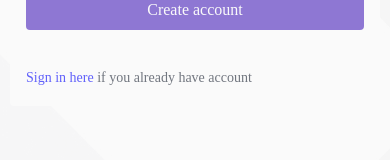
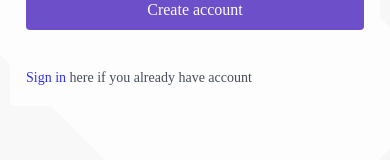
Before and after one commit to syed-hasnain-mehadi-one/demo-zoho-app, a React Native app: screen /Signup in a window 390 px wide. Shown: the part 669-829 px from the top of the page. Built offline with nearby package versions, Linux system fonts and the light colour scheme.

Commit message:
remove pressable commonent from code

```diff
--- a/src/screens/Login.js
+++ b/src/screens/Login.js
@@ -46,9 +46,11 @@ export default function Login({navigation}) {
             <FullSizeBtn label="Sign In" />
             <View style={styles.infoTitle}>
               <Text style={styles.info}>
-                <Pressable onPress={() => navigation.navigate('Signup')}>
-                  <Text style={styles.linkBtn}>Register here </Text>
-                </Pressable>
+                <Text
+                  style={styles.linkBtn}
+                  onPress={() => navigation.navigate('Signup')}>
+                  Sign up{' '}
+                </Text>
                 <Text>if your want to create new account</Text>
               </Text>
             </View>
@@ -68,8 +70,9 @@ const styles = StyleSheet.create({
   },
   image: {
     flex: 1,
-    opacity: 0.6,
+    opacity: 0.8,
     backgroundColor: '#a9acb2',
+    resizeMode: 'stretch',
   },
   titleContainer: {
     paddingTop: 120,
@@ -129,6 +132,7 @@ const styles = StyleSheet.create({
     borderRadius: 4,
     size: SIZES.medium,
     fontFamily: FONTS.semiBold,
+    color: COLORS.black,
   },
   forgetContainer: {
     paddingHorizontal: 16,
@@ -158,9 +162,11 @@ const styles = StyleSheet.create({
   },
   //footer
   footerContainer: {
+    flex: 1,
     paddingVertical: 50,
     paddingBottom: 25,
     alignItems: 'center',
+    justifyContent: 'center',
   },
   footer: {
     fontSize: SIZES.large,
--- a/src/screens/Signup.js
+++ b/src/screens/Signup.js
@@ -2,7 +2,6 @@ import CheckBox from '@react-native-community/checkbox';
 import {useState} from 'react';
 import {
   ImageBackground,
-  Pressable,
   ScrollView,
   StyleSheet,
   Text,
@@ -86,10 +85,12 @@ const Signup = ({navigation}) => {
             <FullSizeBtn label="Create account" />
             <View style={styles.infoTitle}>
               <Text style={styles.info}>
-                <Pressable onPress={() => navigation.navigate('Login')}>
-                  <Text style={styles.linkBtn}>Sign in here </Text>
-                </Pressable>
-                <Text>if you already have account</Text>
+                <Text
+                  style={styles.linkBtn}
+                  onPress={() => navigation.navigate('Login')}>
+                  Sign in{' '}
+                </Text>
+                <Text>here if you already have account</Text>
               </Text>
             </View>
           </View>
@@ -106,8 +107,9 @@ const styles = StyleSheet.create({
   },
   image: {
     flex: 1,
-    opacity: 0.6,
+    opacity: 0.8,
     backgroundColor: '#a9acb2',
+    resizeMode: 'stretch',
   },
   titleContainer: {
     paddingTop: 120,
```
